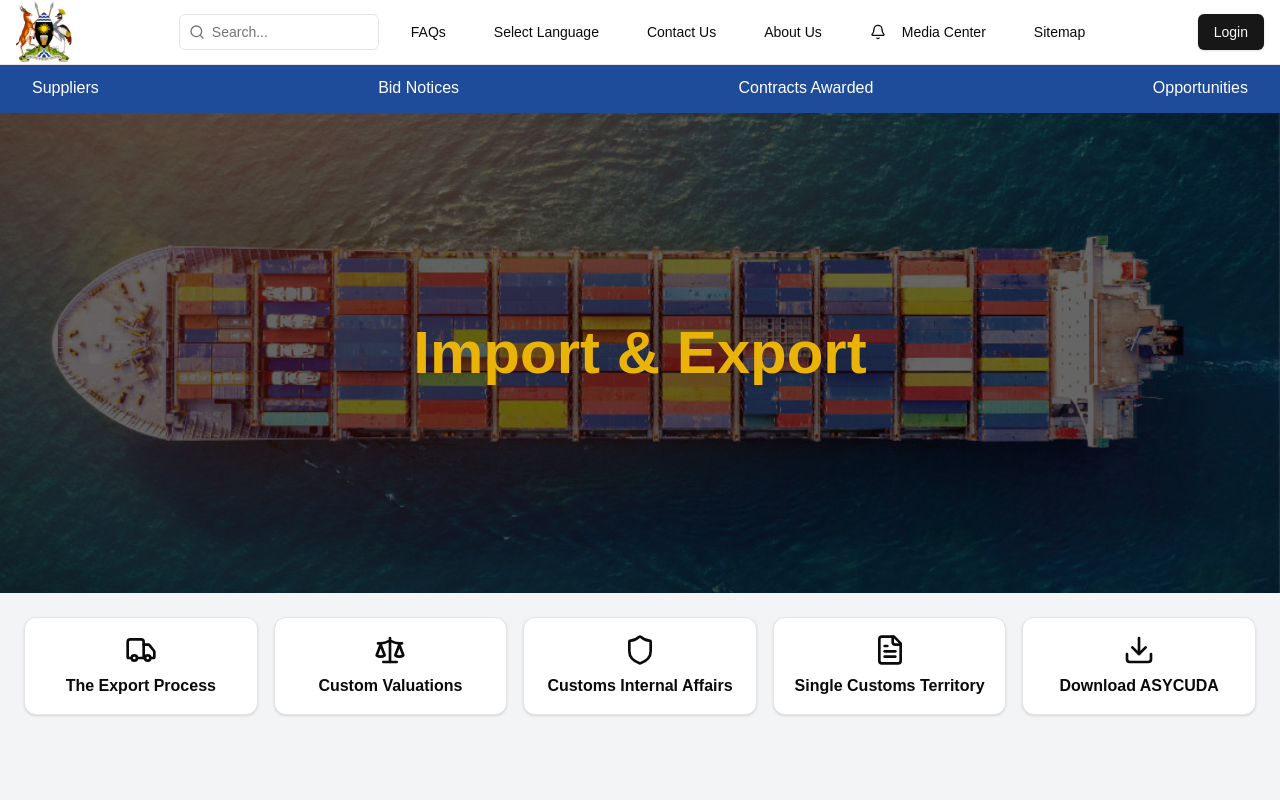
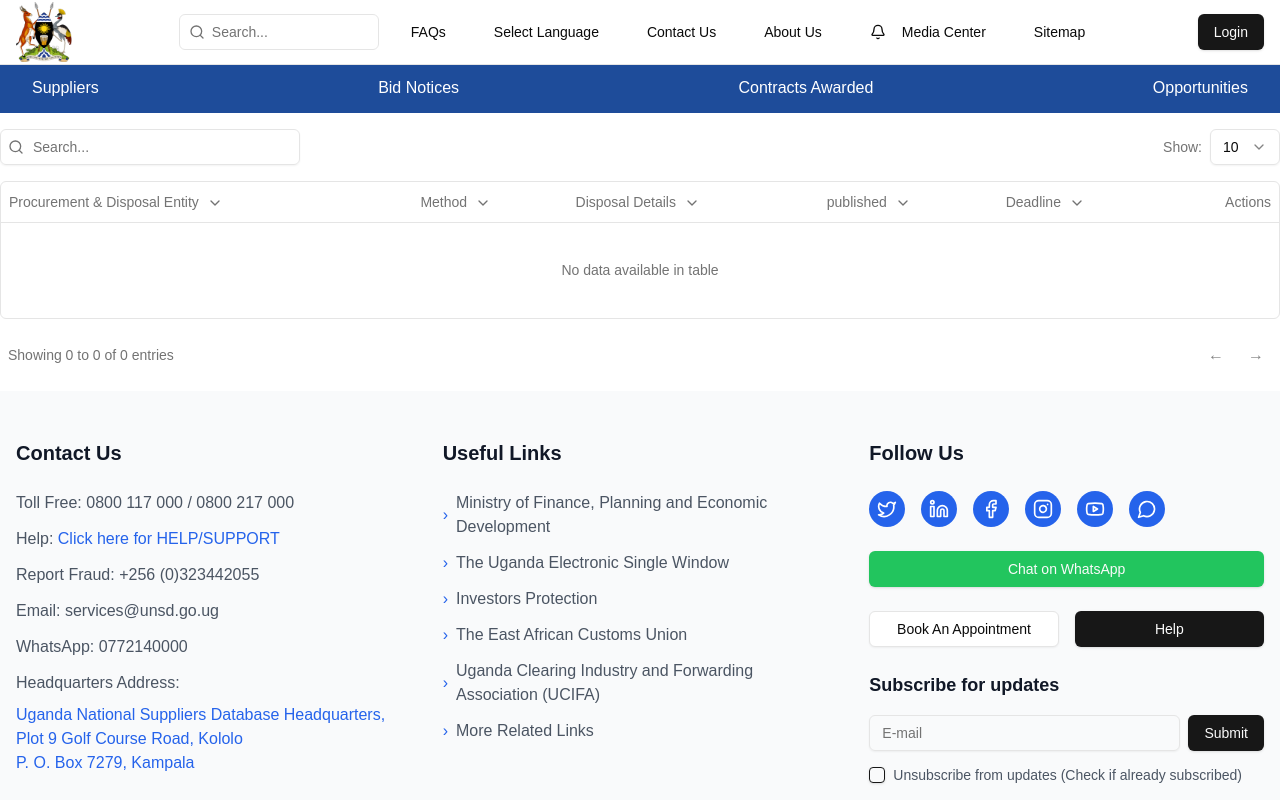
Before and after one commit to aleku399/usma, a Next.js app: page /import in a window 1280 px wide. Shown: the top 800 px of the page. Built offline with nearby package versions, Linux system fonts and the light colour scheme.

Commit message:
Add UNSD

```diff
--- a/app/import/page.tsx
+++ b/app/import/page.tsx
@@ -1,8 +1,122 @@
-import ImportPage  from "@/components/import"
+'use client'
 
-export default function Contact() {
+import { useState } from 'react'
+import {
+  Table,
+  TableBody,
+  TableCell,
+  TableHead,
+  TableHeader,
+  TableRow,
+} from "@/components/ui/table"
+import {
+  Select,
+  SelectContent,
+  SelectItem,
+  SelectTrigger,
+  SelectValue,
+} from "@/components/ui/select"
+import { Input } from "@/components/ui/input"
+import { ChevronDown, Search } from 'lucide-react'
+
+export default function EmptyProcurementTable() {
+  const [searchQuery, setSearchQuery] = useState('')
+  const [itemsPerPage, setItemsPerPage] = useState('10')
+
   return (
-    <ImportPage   />
+    <div className="w-full max-w-[1400px]  my-4 mx-auto space-y-4">
+      {/* Table Controls */}
+      <div className="flex justify-between items-center">
+        <div className="relative w-[300px]">
+          <Search className="absolute left-2 top-2.5 h-4 w-4 text-muted-foreground" />
+          <Input
+            placeholder="Search..."
+            value={searchQuery}
+            onChange={(e) => setSearchQuery(e.target.value)}
+            className="pl-8"
+          />
+        </div>
+        <div className="flex items-center gap-2">
+          <span className="text-sm text-muted-foreground">Show:</span>
+          <Select
+            value={itemsPerPage}
+            onValueChange={setItemsPerPage}
+          >
+            <SelectTrigger className="w-[70px]">
+              <SelectValue placeholder="10" />
+            </SelectTrigger>
+            <SelectContent>
+              <SelectItem value="10">10</SelectItem>
+              <SelectItem value="25">25</SelectItem>
+              <SelectItem value="50">50</SelectItem>
+              <SelectItem value="100">100</SelectItem>
+            </SelectContent>
+          </Select>
+        </div>
+      </div>
 
-  );
+      {/* Table */}
+      <div className="rounded-md border">
+        <Table>
+          <TableHeader>
+            <TableRow>
+              <TableHead className="min-w-[200px]">
+                Procurement & Disposal Entity
+                <ChevronDown className="ml-2 h-4 w-4 inline" />
+              </TableHead>
+              <TableHead>
+                Method
+                <ChevronDown className="ml-2 h-4 w-4 inline" />
+              </TableHead>
+              <TableHead>
+                Disposal Details
+                <ChevronDown className="ml-2 h-4 w-4 inline" />
+              </TableHead>
+              <TableHead>
+                published
+                <ChevronDown className="ml-2 h-4 w-4 inline" />
+              </TableHead>
+              <TableHead>
+                Deadline
+                <ChevronDown className="ml-2 h-4 w-4 inline" />
+              </TableHead>
+              <TableHead className="text-right">Actions</TableHead>
+            </TableRow>
+          </TableHeader>
+          <TableBody>
+            <TableRow>
+              <TableCell colSpan={6} className="h-24 text-center">
+                <div className="flex flex-col items-center justify-center text-muted-foreground">
+                  <p>No data available in table</p>
+                </div>
+              </TableCell>
+            </TableRow>
+          </TableBody>
+        </Table>
+      </div>
+
+      {/* Pagination Info */}
+      <div className="flex items-center justify-between px-2">
+        <p className="text-sm text-muted-foreground">
+          Showing 0 to 0 of 0 entries
+        </p>
+        <div className="flex items-center space-x-2">
+          <button
+            className="p-2 disabled:opacity-50"
+            disabled={true}
+            aria-label="Previous page"
+          >
+            ←
+          </button>
+          <button
+            className="p-2 disabled:opacity-50"
+            disabled={true}
+            aria-label="Next page"
+          >
+            →
+          </button>
+        </div>
+      </div>
+    </div>
+  )
 }
--- a/app/layout.tsx
+++ b/app/layout.tsx
@@ -18,8 +18,8 @@ const geistMono = localFont({
 });
 
 export const metadata: Metadata = {
-  title: "Create Next App",
-  description: "Generated by create next app",
+  title: "UNSD",
+  description: "Uganda Suppliers National Database",
 };
 
 export default function RootLayout({
--- a/app/opportunities/tenders/page.tsx
+++ b/app/opportunities/tenders/page.tsx
@@ -24,7 +24,7 @@ export default function TendersPage() {
         </p>
 
         <p>
-          By using the online system, USA purchases goods, works, services and non-consultancy services to help ensure efficiency of public procurement with the standardization of electronic documents, supplier registration, goods and services information and to streamline procurement transactions for efficient service delivery.
+          By using the online system, UNSD purchases goods, works, services and non-consultancy services to help ensure efficiency of public procurement with the standardization of electronic documents, supplier registration, goods and services information and to streamline procurement transactions for efficient service delivery.
         </p>
 
         <p>
--- a/components/certificate.tsx
+++ b/components/certificate.tsx
@@ -19,7 +19,7 @@ export default function Certificate() {
             />
           </div>
           <div className="text-sm space-y-1">
-            <p>Uganda Suppliers Association</p>
+            <p>Uganda National Suppliers Database</p>
             <p className="text-muted-foreground">EMPOWERING UGANDAN SUPPLIERS</p>
           </div>
         </div>
@@ -28,8 +28,8 @@ export default function Certificate() {
           <p>call our Toll Free</p>
           <p className="font-bold">0800123456</p>
           <p>Or visit our website</p>
-          <a href="http://usa.go.ug" className="text-primary hover:underline">
-            http://usa.go.ug
+          <a href="http://UNSD.go.ug" className="text-primary hover:underline">
+            http://UNSD.go.ug
           </a>
         </div>
       </div>
@@ -40,7 +40,7 @@ export default function Certificate() {
           Certificate of Registration
         </h1>
         <div className="flex justify-end gap-2 text-sm">
-          <span>Certificate No: USA-2024-001</span>
+          <span>Certificate No: UNSD-2024-001</span>
           <span>Issue Date: 17/12/2024</span>
         </div>
       </div>
@@ -153,7 +153,7 @@ export default function Certificate() {
               <tbody>
                 <tr className="border-t">
                   <td className="p-2">1</td>
-                  <td className="p-2">USA Membership</td>
+                  <td className="p-2">UNSD Membership</td>
                   <td className="p-2">17/12/2024</td>
                   <td className="p-2">16/12/2025</td>
                 </tr>
@@ -183,7 +183,7 @@ export default function Certificate() {
         {/* Official Representative */}
         <div className="space-y-4">
           <h2 className="font-semibold">
-            Section E - Official USA Representative
+            Section E - Official UNSD Representative
           </h2>
           <div className="grid grid-cols-2 gap-4 border rounded-lg p-4">
             <div>
--- a/components/contact-us.tsx
+++ b/components/contact-us.tsx
@@ -43,8 +43,8 @@ export default function ContactPage() {
                     <Mail className="h-5 w-5 text-blue-600" />
                     <div className="space-y-1">
                       <p className="font-medium">Email</p>
-                      <a href="mailto:services@ura.go.ug" className="text-blue-600 hover:underline">
-                        services@ura.go.ug
+                      <a href="mailto:services@unsd.go.ug" className="text-blue-600 hover:underline">
+                        services@unsd.go.ug
                       </a>
                     </div>
                   </div>
@@ -62,7 +62,7 @@ export default function ContactPage() {
                     <div className="space-y-1">
                       <p className="font-medium">Twitter</p>
                       <Link href="https://twitter.com/URUganda" className="text-blue-600 hover:underline">
-                        @URUganda
+                        @UNSDganda
                       </Link>
                     </div>
                   </div>
@@ -71,7 +71,7 @@ export default function ContactPage() {
                     <div className="space-y-1">
                       <p className="font-medium">Facebook</p>
                       <Link href="https://facebook.com/URApge" className="text-blue-600 hover:underline">
-                        @URApge
+                        @UNSDpge
                       </Link>
                     </div>
                   </div>
--- a/components/media.tsx
+++ b/components/media.tsx
@@ -18,11 +18,11 @@ export default function MediaPage() {
           <div className="container mx-auto flex h-full items-center px-4 py-8">
             <div className="max-w-2xl space-y-4 w-full">
               <h1 className="text-3xl font-bold text-white sm:text-4xl md:text-5xl lg:text-6xl">
-                The URA Media Center
+                The UNSD Media Center
               </h1>
               <div className="space-y-2">
                 <p className="text-lg text-white sm:text-xl md:text-2xl">
-                  Welcome to the URA media center
+                  Welcome to the UNSD media center
                 </p>
                 <p className="text-base text-white/90 sm:text-lg">
                   Browse through all content.
--- a/components/site-footer.tsx
+++ b/components/site-footer.tsx
@@ -21,12 +21,12 @@ export function SiteFooter() {
                 </Link>
               </p>
               <p>Report Fraud: +256 (0)323442055</p>
-              <p>Email: services@usa.go.ug</p>
+              <p>Email: services@unsd.go.ug</p>
               <p>WhatsApp: 0772140000</p>
               <div>
                 <p className="mb-2">Headquarters Address:</p>
                 <Link href="#" className="text-blue-600 hover:underline">
-                  Uganda Suppliers Authority Headquarters,
+                  Uganda National Suppliers Database Headquarters,
                   <br />
                   Plot 9 Golf Course Road, Kololo
                   <br />
@@ -133,7 +133,7 @@ export function SiteFooter() {
               "My Bookmarks",
               "Suppliers Obligations",
               "Suppliers Rights",
-              "Ask USA App",
+              "Ask UNSD App",
               "Forum",
             ].map((item) => (
               <Link key={item} href="#" className="hover:text-blue-600">
@@ -142,7 +142,7 @@ export function SiteFooter() {
             ))}
           </nav>
           <p className="mt-8 text-center text-sm text-gray-600">
-            ©2024 - Uganda Suppliers Authority (USA)
+            ©2024 - Uganda National Suppliers Database (UNSD)
           </p>
         </div>
       </div>
```
Also changed, not shown: app/opportunities/careers/page.tsx (+4 -4 lines), components/about-us.tsx (+24 -24 lines), components/hero-carousel.tsx (+6 -6 lines).
